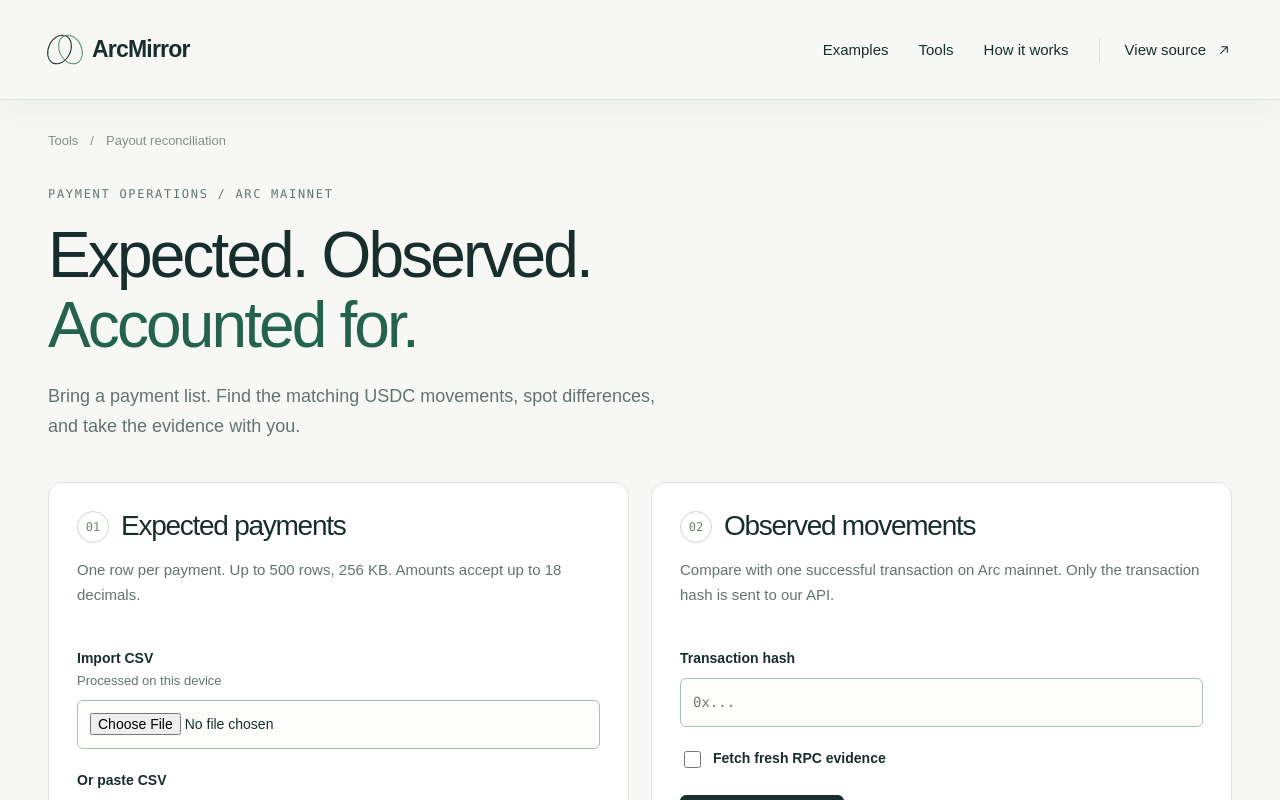
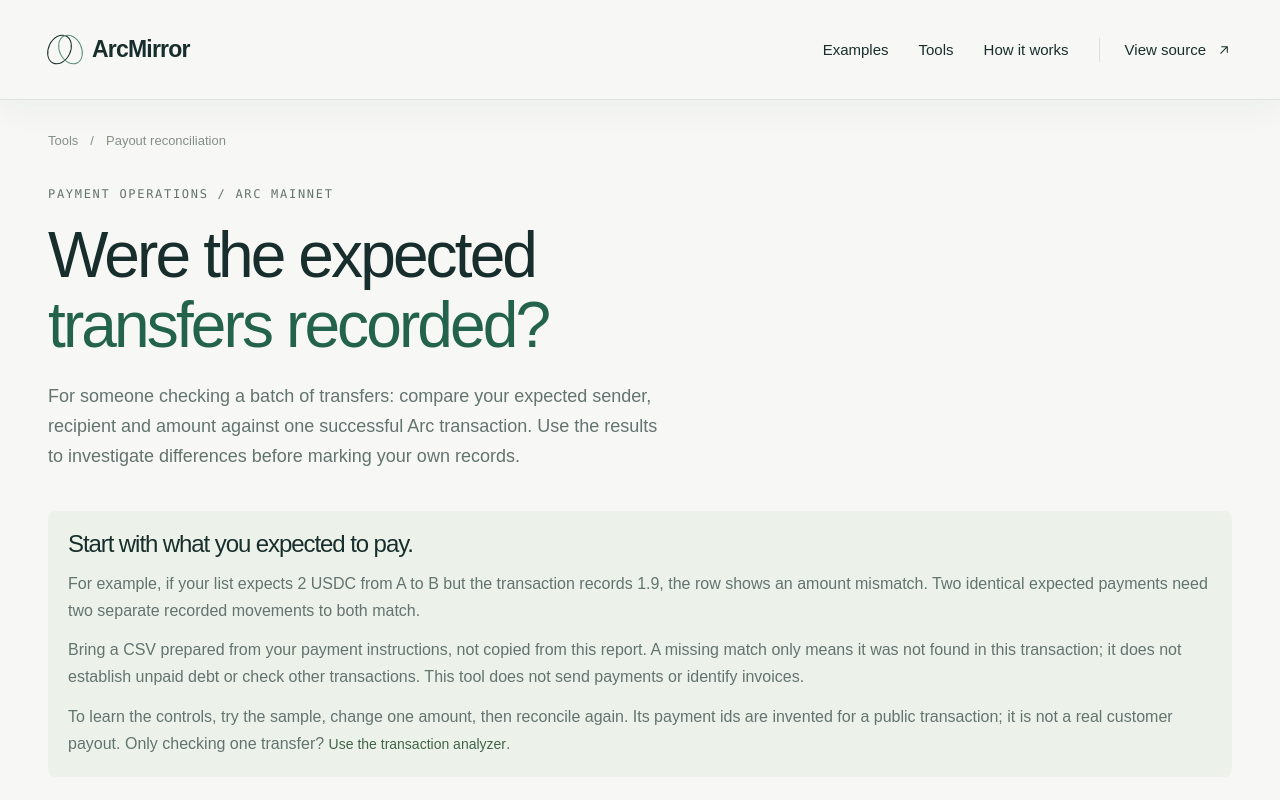
Before and after one commit to aquattdabackup/ArcMirror, a Next.js app in the folder apps/web/: page /tools/reconcile in a window 1280 px wide. Shown: the top 800 px of the page. Built offline with nearby package versions, Linux system fonts and the light colour scheme.

Commit message:
docs(ui): explain payment-list reconciliation and its limits

```diff
--- a/apps/web/app/tools/reconcile/page.tsx
+++ b/apps/web/app/tools/reconcile/page.tsx
@@ -28,15 +28,36 @@ export default async function ReconcilePage({
       <header className="tool-heading">
         <div className="eyebrow">PAYMENT OPERATIONS / ARC MAINNET</div>
         <h1>
-          Expected. Observed.
+          Were the expected
           <br />
-          <em>Accounted for.</em>
+          <em>transfers recorded?</em>
         </h1>
         <p>
-          Bring a payment list. Find the matching USDC movements, spot
-          differences, and take the evidence with you.
+          For someone checking a batch of transfers: compare your expected
+          sender, recipient and amount against one successful Arc transaction.
+          Use the results to investigate differences before marking your own records.
         </p>
       </header>
+      <section className="tool-note" aria-label="When to use reconciliation">
+        <h2>Start with what you expected to pay.</h2>
+        <p>
+          For example, if your list expects 2 USDC from A to B but the transaction
+          records 1.9, the row shows an amount mismatch. Two identical expected
+          payments need two separate recorded movements to both match.
+        </p>
+        <p>
+          Bring a CSV prepared from your payment instructions, not copied from
+          this report. A missing match only means it was not found in this
+          transaction; it does not establish unpaid debt or check other transactions.
+          This tool does not send payments or identify invoices.
+        </p>
+        <p>
+          To learn the controls, try the sample, change one amount, then reconcile
+          again. Its payment ids are invented for a public transaction; it is
+          not a real customer payout. Only checking one transfer?{" "}
+          <Link className="text-link" href="/">Use the transaction analyzer</Link>.
+        </p>
+      </section>
       <ReconcileTool
         sample={sample}
         sampleCsv={csv}
```
